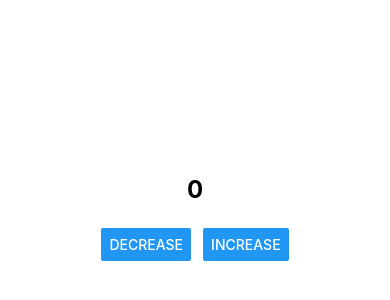
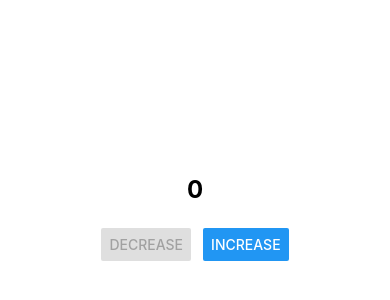
Before and after one commit to devnur-org/rn-expo-counter, a React Native app: screen / in a window 390 px wide. Shown: the part 204-504 px from the top of the page. Built offline with nearby package versions, Linux system fonts and the light colour scheme.

Commit message:
feat: add validation for decrease to stay greater than 0

```diff
--- a/App.tsx
+++ b/App.tsx
@@ -16,7 +16,7 @@ export default function App() {
     <View style={styles.container}>
       <Text style={styles.countText}>{count}</Text>
       <View style={styles.actionWrapper}>
-        <Button title="Decrease" onPress={decrement} />
+        <Button title="Decrease" onPress={decrement} disabled={count === 0} />
         <Button title="Increase" onPress={increment} />
       </View>
     </View>
```
